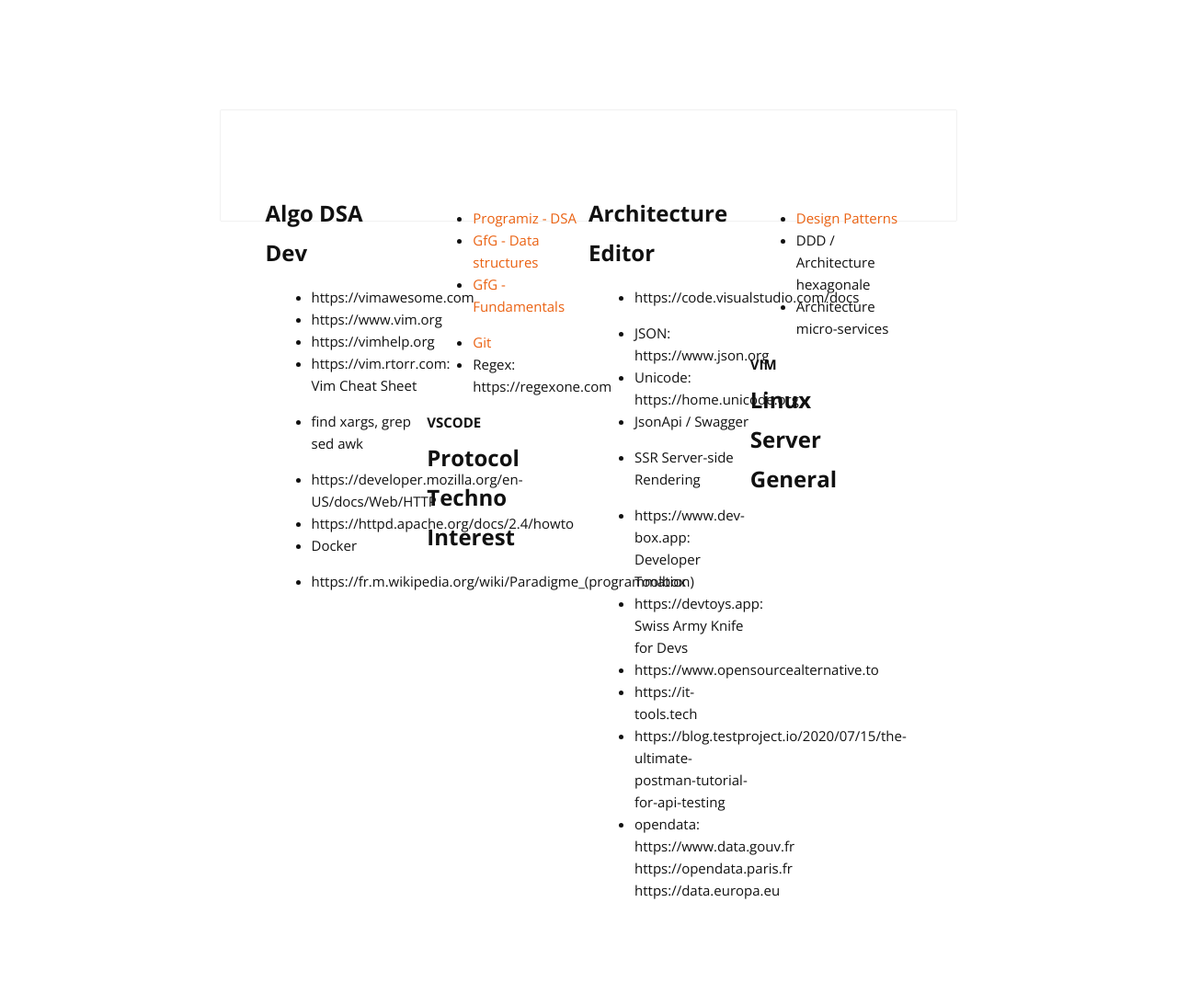
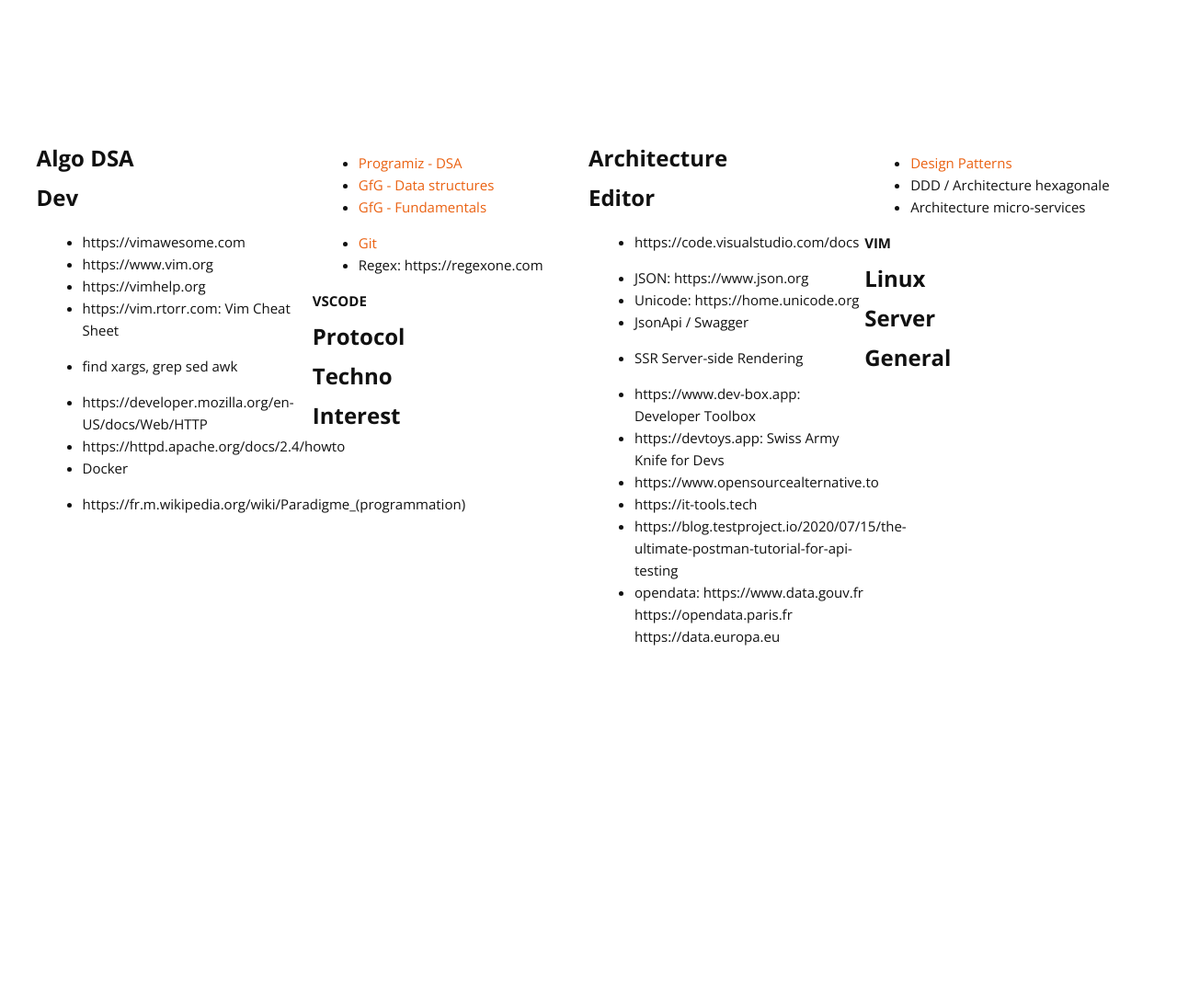
Before and after one commit to cylmat/cylmat.github.io, a Jekyll site: the page built from index.html, in a window 1280 px wide. Shown: the whole page at 92% size. Built offline with Jekyll 4.4.1, drawn with Linux system fonts in a browser that asks for light colours; nearby versions of some CDN libraries; after the commit the page ends 900 px from its top, so only the background shows below that.

Commit message:
Update page.html

```diff
--- a/_layouts/page.html
+++ b/_layouts/page.html
@@ -2,8 +2,4 @@
 layout: default
 ---
 
-<div class="page-container">
-    <div class="content">
-        {{content}}
-    </div>
-</div>
+{{content}}
```
